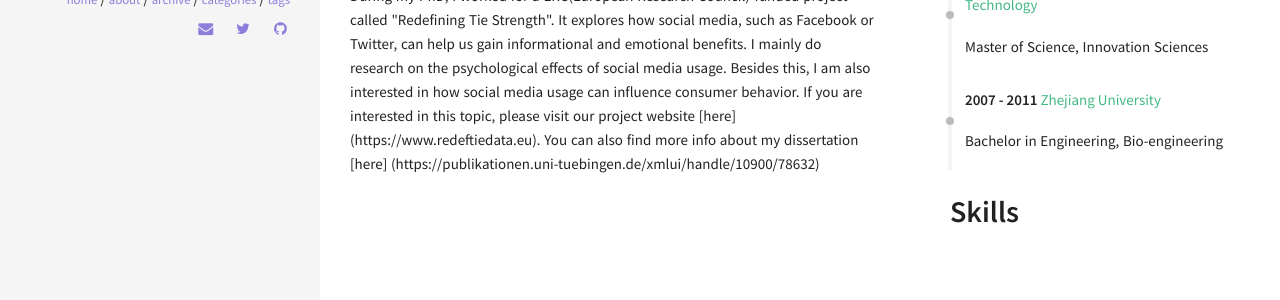
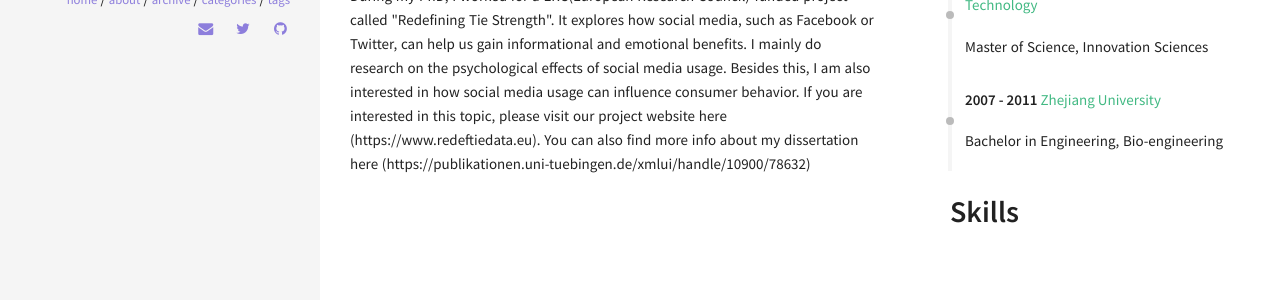
Before and after one commit to RuoyunLin/ruoyunlin.github.io, a Jekyll site: the page built from about.md, in a window 1280 px wide. Shown: the part 725-1025 px from the top of the page. Built offline with Jekyll 4.4.1, drawn with Linux system fonts in a browser that asks for light colours; nearby versions of some CDN libraries; some of the changed text lies outside the part shown.

```diff
--- a/_data/index/projects.yml
+++ b/_data/index/projects.yml
@@ -1,4 +1,4 @@
 - name: Predicting users booking intent
   descr: At trivago, my first project is to predict users booking intent. We asked users to report their booking intent when they landed on our webpage. More than 10200 users responded. The behavioral data of those users were extracted and merged with the attitudinal data for further analysis. Methods like logistic regression were used to find out the most important predictors of user intent. Various machine learning techniques (e.g., GradientBoosting) were also used to predict user intent.
 - name: Redefining tie strength
-  descr: During my PhD, I worked for a ERC(European Research Council)-funded project called "Redefining Tie Strength". It explores how social media, such as Facebook or Twitter, can help us gain informational and emotional benefits. I mainly do research on the psychological effects of social media usage. Besides this, I am also interested in how social media usage can influence consumer behavior. If you are interested in this topic, please visit our project website [here] (https://www.redeftiedata.eu). You can also find more info about my dissertation [here] (https://publikationen.uni-tuebingen.de/xmlui/handle/10900/78632)
+  descr: During my PhD, I worked for a ERC(European Research Council)-funded project called "Redefining Tie Strength". It explores how social media, such as Facebook or Twitter, can help us gain informational and emotional benefits. I mainly do research on the psychological effects of social media usage. Besides this, I am also interested in how social media usage can influence consumer behavior. If you are interested in this topic, please visit our project website here (https://www.redeftiedata.eu). You can also find more info about my dissertation here (https://publikationen.uni-tuebingen.de/xmlui/handle/10900/78632)
```
